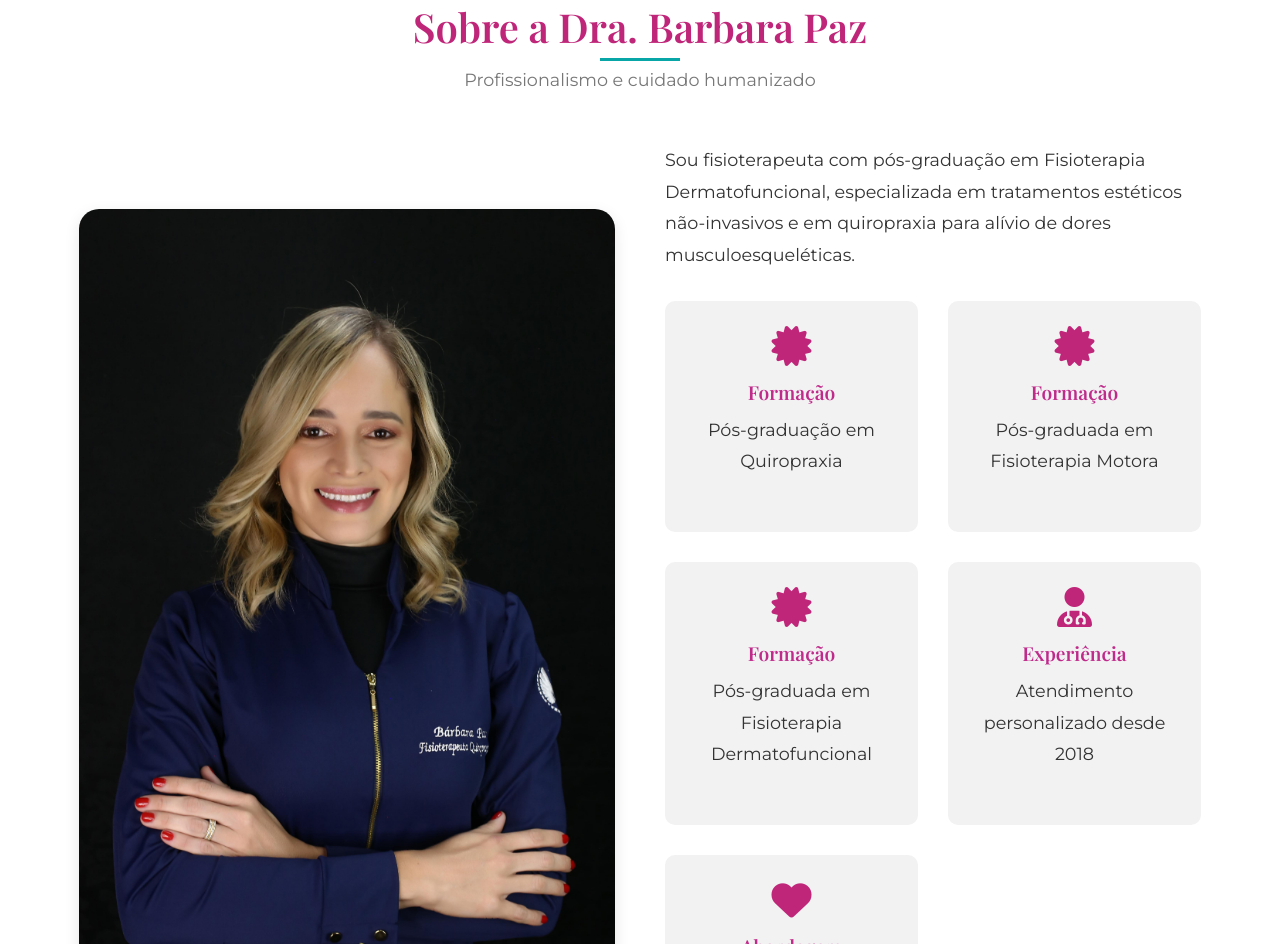
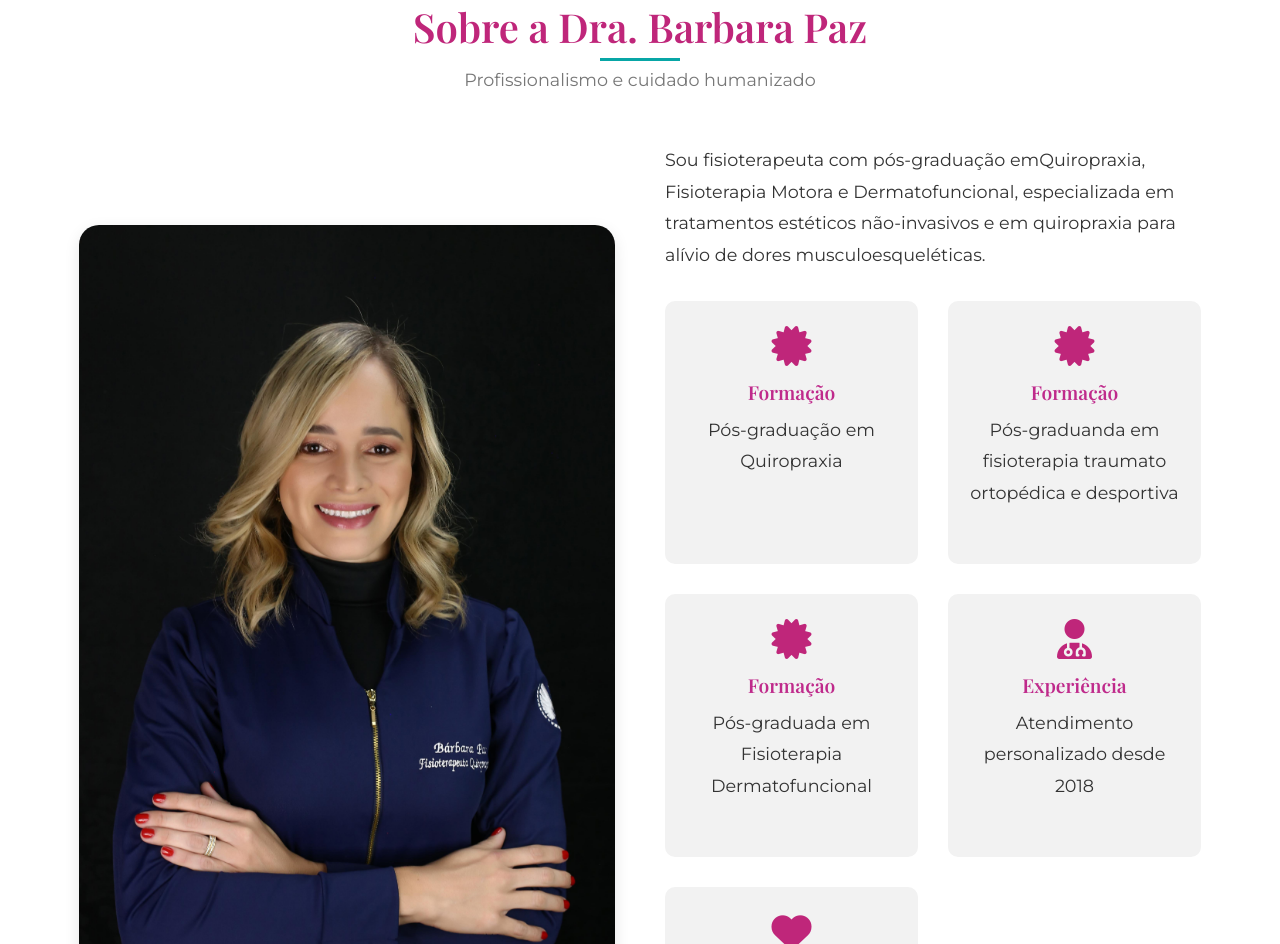
Before and after one commit to Alexandre-florentino/barbarapazfisio, a plain HTML site: page index.html in a window 1280 px wide. Shown: the part 1130-2074 px from the top of the page. Drawn offline with nearby package versions, Linux system fonts and the light colour scheme.

Commit message:
Update index.html

```diff
--- a/index.html
+++ b/index.html
@@ -80,7 +80,7 @@
                 </div>
 
                 <div class="about-content">
-                    <p>Sou fisioterapeuta com pós-graduação em Fisioterapia Dermatofuncional, especializada em tratamentos estéticos não-invasivos e em quiropraxia para alívio de dores musculoesqueléticas.</p>
+                    <p>Sou fisioterapeuta com pós-graduação emQuiropraxia, Fisioterapia Motora e Dermatofuncional, especializada em tratamentos estéticos não-invasivos e em quiropraxia para alívio de dores musculoesqueléticas.</p>
 
                     <div class="qualifications">
                         <div class="qualification-item">
@@ -92,7 +92,7 @@
                          <div class="qualification-item">
                             <i class="fas fa-certificate"></i>
                             <h3>Formação</h3>
-                            <p>Pós-graduada em Fisioterapia Motora</p>
+                            <p>Pós-graduanda em fisioterapia traumato ortopédica e desportiva</p>
                         </div>
 
                         <div class="qualification-item">
```
